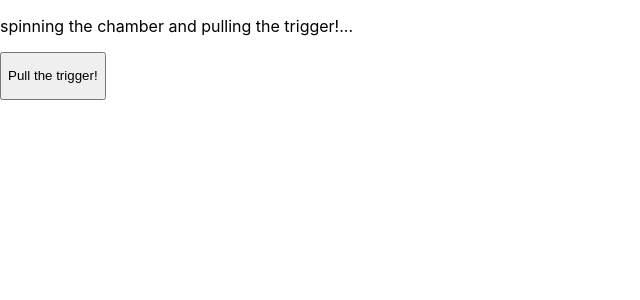
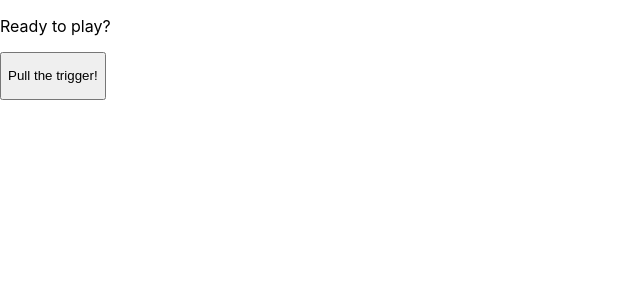
Before and after one commit to rickstylz01/react-playground, a React (Create React App) app: page / in a window 1280 px wide. Shown: the top 300 px of the page, without its empty margins (0-640 px from the left). Built offline with nearby package versions, Linux system fonts and the light colour scheme.

Commit message:
clean setTimout function and place conditional for game start

```diff
--- a/src/state-drills/RouletteGun.js
+++ b/src/state-drills/RouletteGun.js
@@ -11,7 +11,7 @@ class RouletteGun extends React.Component {
       spinningTheChamber: true
     })
 
-    this.timeout = setTimeout(() => {
+    setTimeout(() => {
       const randomChamber = Math.ceil(Math.random() * 8);
 
       this.setState({
@@ -22,16 +22,24 @@ class RouletteGun extends React.Component {
   }
 
   render() {
+    let invite = "Ready to play?";
+
+    if(this.state.spinningTheChamber === true) {
+      invite = "spinning the chamber and pulling the trigger! ..."
+    } else if (this.state.chamber === this.props.bulletInChamber) {
+      invite = "BANG!!!!"
+    }
+
     return (
       <div>
           <p>
-          spinning the chamber and pulling the trigger!...
-        </p>
-        <button onClick={this.handleButtonClick}>
-          <p>
-            Pull the trigger!
+            {invite}
           </p>
-        </button>
+          <button onClick={this.handleButtonClick}>
+            <p>
+              Pull the trigger!
+            </p>
+          </button>
       </div>
     )
   }
```
